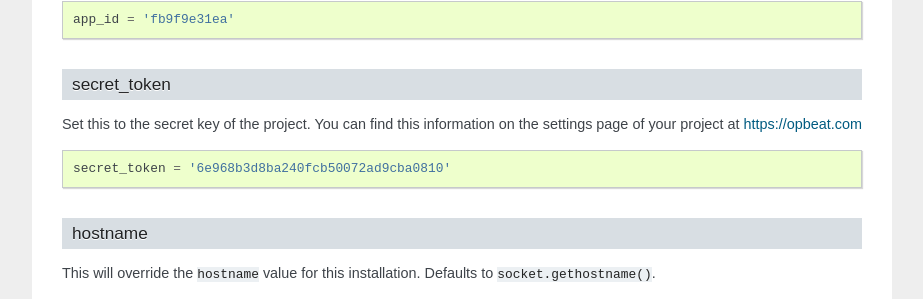
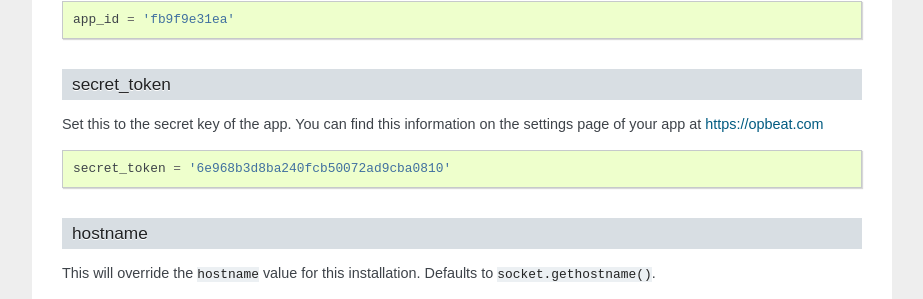
Before and after one commit to JohnFredok/apm-agent-python, a Sphinx documentation site: the page built from docs/config/index.rst, in a window 1280 px wide and 900 px high, scrolled down 766 px. Shown: the part 144-443 px from the top of the window, without its empty margins (198-1121 px from the left). Built offline with Sphinx 7.4.7, drawn with Linux system fonts in a browser that asks for light colours.

Commit message:
Tiny update: "project" -> "app"

```diff
--- a/docs/config/index.rst
+++ b/docs/config/index.rst
@@ -68,8 +68,8 @@ Set this to your Opbeat app ID.
 secret_token
 ~~~~~~~~~~~~~~~~~~
 
-Set this to the secret key of the project.
-You can find this information on the settings page of your project
+Set this to the secret key of the app.
+You can find this information on the settings page of your app
 at https://opbeat.com
 
 ::
```
